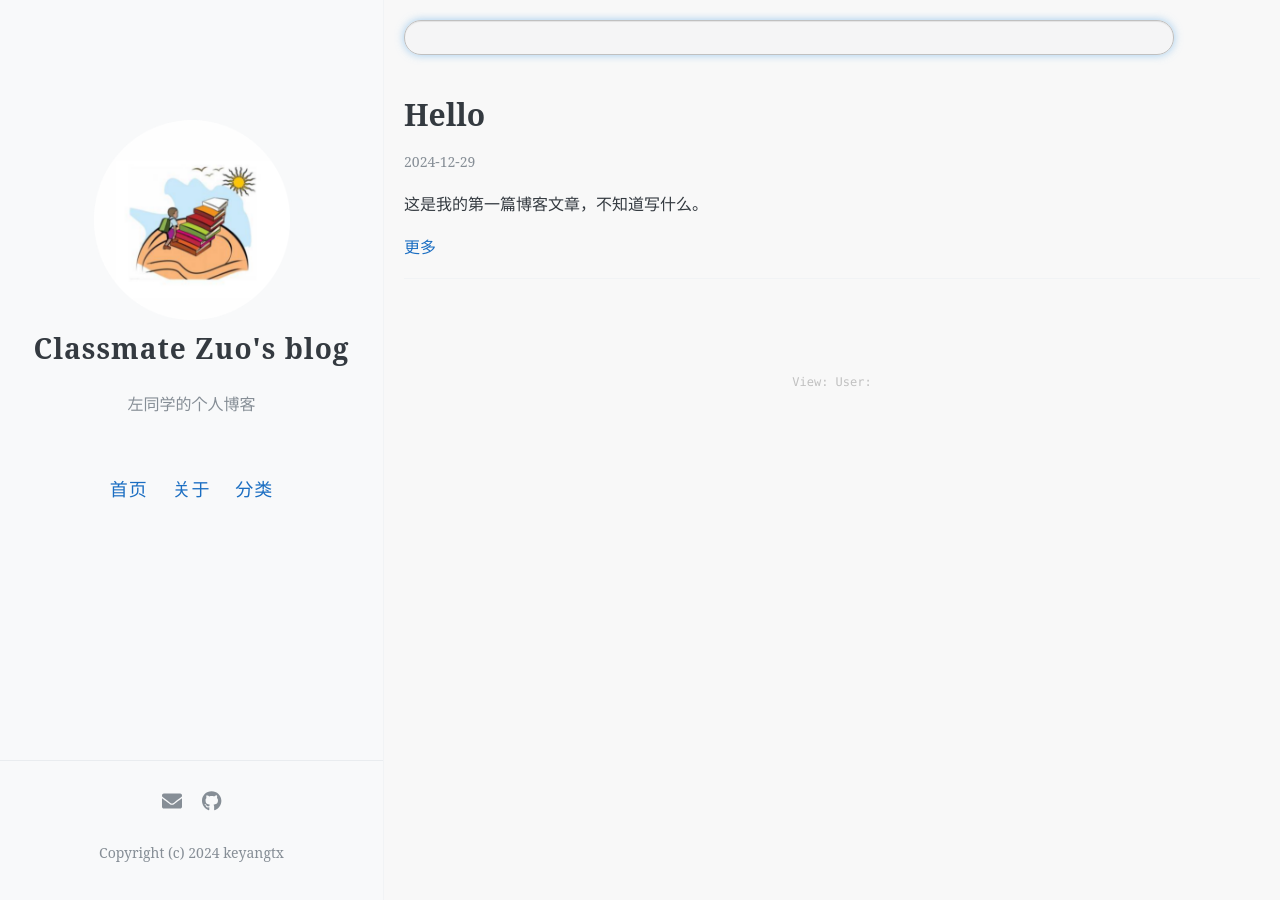
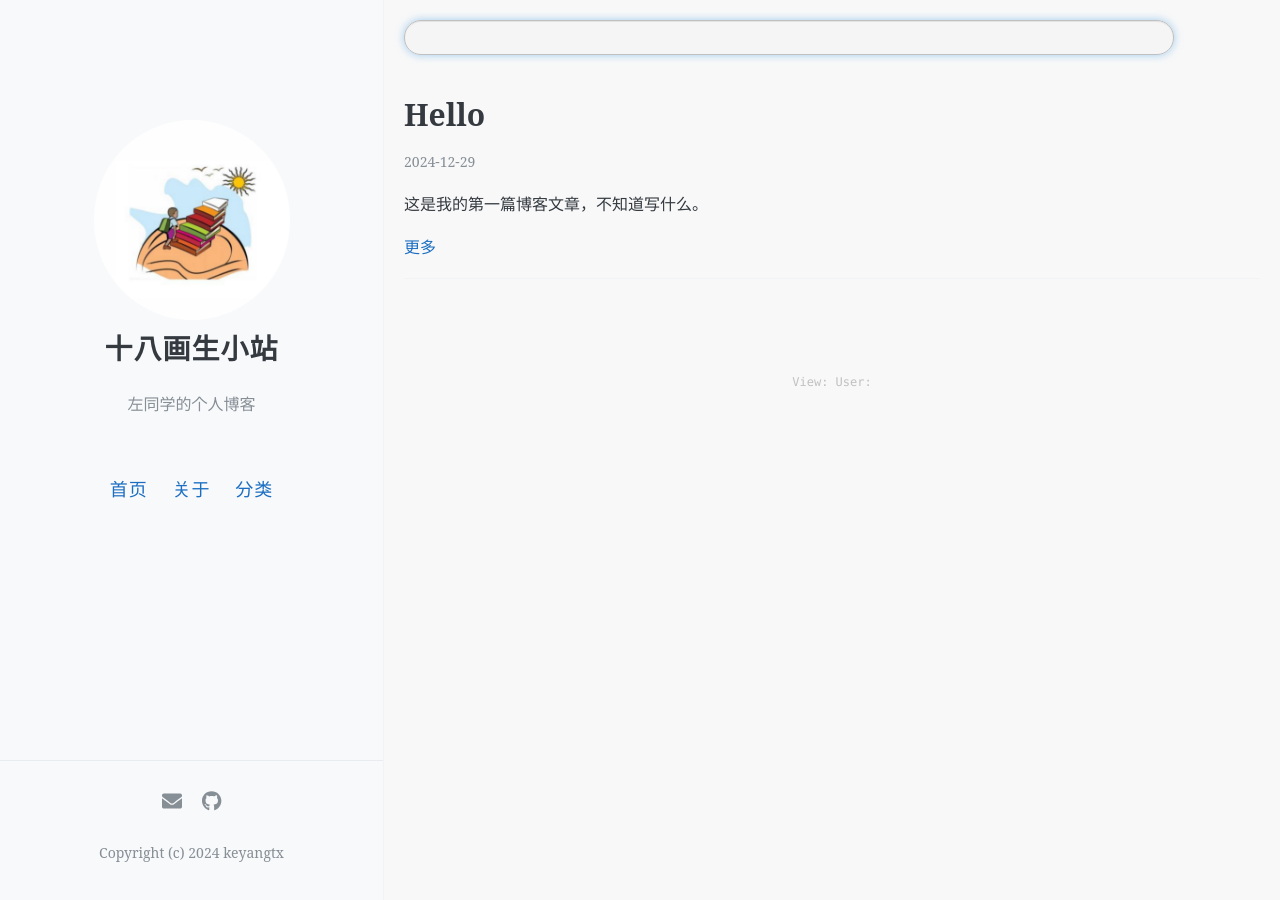
Before and after one commit to keyangtx/keyangtx.github.io, a Jekyll site: the page built from index.html, in a window 1280 px wide. Built offline with Jekyll 4.4.1, drawn with Linux system fonts in a browser that asks for light colours; the list of posts is cut into pages by our own code; comment, search, counter and statistics services are not loaded.

Commit message:
Update _config.yml

```diff
--- a/_config.yml
+++ b/_config.yml
@@ -1,4 +1,4 @@
-name: "Classmate Zuo's blog"
+name: "十八画生小站"
 description: "左同学的个人博客"
 
 avatar: https://keyangtx.github.io/images/avatar.png
```
